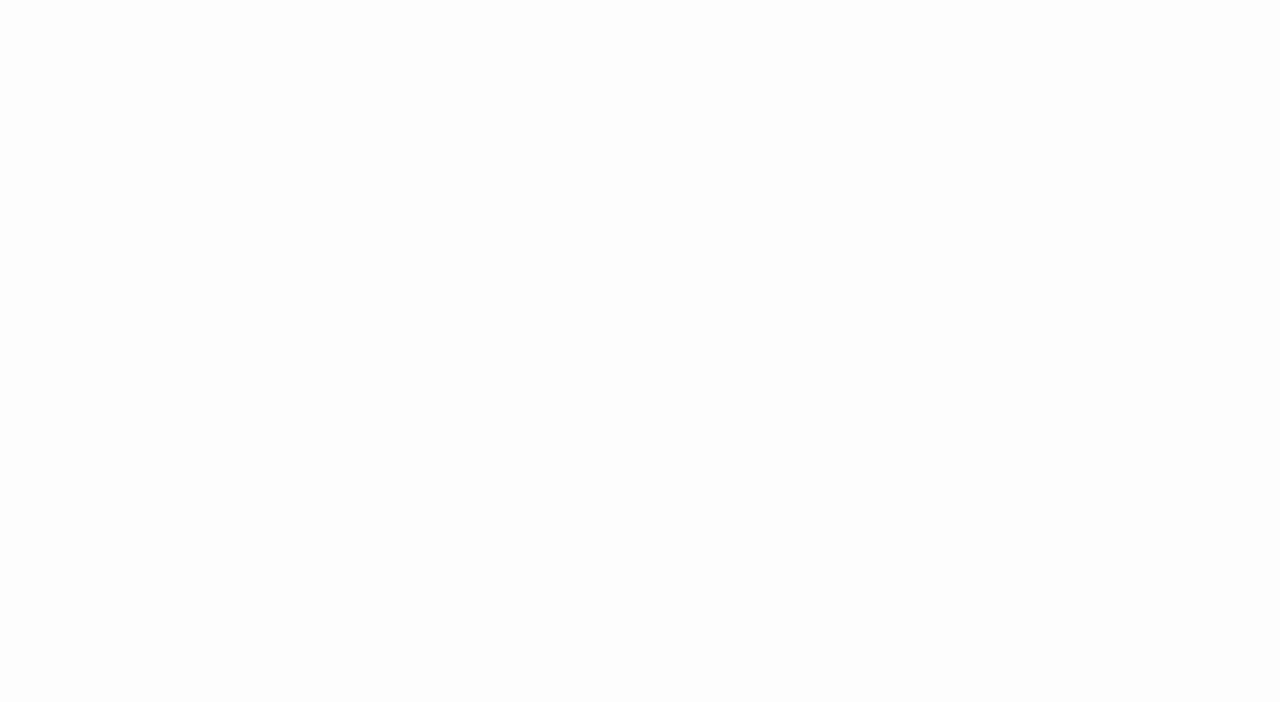
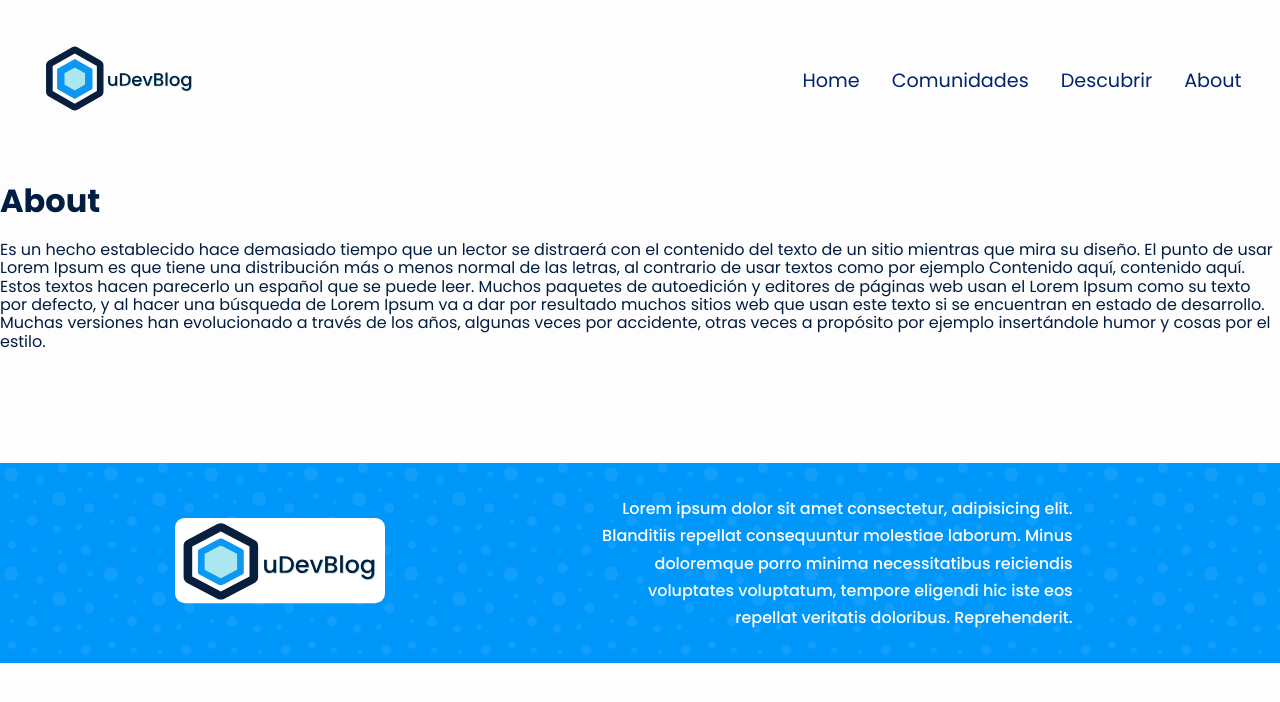
Before and after one commit to mrLuisFer/uDevBlog, a React (Create React App) app: page /About in a window 1280 px wide. Shown: the top 702 px of the page. Built offline with nearby package versions, Linux system fonts and the light colour scheme.

Commit message:
Agregué About a las rutas

```diff
--- a/src/App.jsx
+++ b/src/App.jsx
@@ -3,6 +3,7 @@ import {BrowserRouter as Router, Switch, Route} from 'react-router-dom';
 // Views
 import WelcomeView from './views/Welcome';
 import HomePage from './views/HomePage';
+import About from './views/About';
 // Components
 import Footer from './components/Footer/Footer';
 import Header from './components/Header/Header';
@@ -33,6 +34,16 @@ function App() {
             </Route>
           )}
 
+          {menu ? (
+            <HeaderMenuMobile handleMenu={handleMenu} menu={menu} />
+          ) : (
+            <Route path='/About'>
+              <Header menu={menu} handleMenu={handleMenu} />
+              <About />
+              <Footer />
+            </Route>
+          )}
+
           {/* Esto redirecciona hacia el articulo que hayan clickeado */}
           <Route path={`/article/:id`}>
             <Article />
--- a/src/components/About/AboutText.jsx
+++ b/src/components/About/AboutText.jsx
@@ -8,7 +8,7 @@ const AboutText = () => {
         <>
             <div className={fadeIn + 'AboutText'}>
                 <h1 className='AboutText__title'>About</h1>
-                <p className="AboutText__p">Es un hecho establecido hace demasiado tiempo que un lector se distraerá con el contenido del texto de un sitio mientras que mira su diseño. El punto de usar Lorem Ipsum es que tiene una distribución más o menos normal de las letras, al contrario de usar textos como por ejemplo "Contenido aquí, contenido aquí". Estos textos hacen parecerlo un español que se puede leer. Muchos paquetes de autoedición y editores de páginas web usan el Lorem Ipsum como su texto por defecto, y al hacer una búsqueda de "Lorem Ipsum" va a dar por resultado muchos sitios web que usan este texto si se encuentran en estado de desarrollo. Muchas versiones han evolucionado a través de los años, algunas veces por accidente, otras veces a propósito (por ejemplo insertándole humor y cosas por el estilo).</p>
+                <p className="AboutText__p">Es un hecho establecido hace demasiado tiempo que un lector se distraerá con el contenido del texto de un sitio mientras que mira su diseño. El punto de usar Lorem Ipsum es que tiene una distribución más o menos normal de las letras, al contrario de usar textos como por ejemplo Contenido aquí, contenido aquí. Estos textos hacen parecerlo un español que se puede leer. Muchos paquetes de autoedición y editores de páginas web usan el Lorem Ipsum como su texto por defecto, y al hacer una búsqueda de Lorem Ipsum va a dar por resultado muchos sitios web que usan este texto si se encuentran en estado de desarrollo. Muchas versiones han evolucionado a través de los años, algunas veces por accidente, otras veces a propósito por ejemplo insertándole humor y cosas por el estilo.</p>
             </div>
         </>
     )
--- a/src/components/HeaderDesktop/HeaderDesktop.jsx
+++ b/src/components/HeaderDesktop/HeaderDesktop.jsx
@@ -12,7 +12,7 @@ export default function HeaderDesktop() {
       <a href='/home' className='HeaderDesktop__link'>
         Descubrir
       </a>
-      <a href='/home' className='HeaderDesktop__link'>
+      <a href='/About' className='HeaderDesktop__link'>
         About
       </a>
     </div>
--- a/src/components/HeaderMenuMobile/HeaderMenuMobile.jsx
+++ b/src/components/HeaderMenuMobile/HeaderMenuMobile.jsx
@@ -27,7 +27,7 @@ export default function HeaderMenuMobile({handleMenu, menu}) {
         </Link>
       </p>
       <p className='HeaderMenuMobile__anchor'>
-        <Link to='/home' onClick={handleMenu}>
+        <Link to='/About' onClick={handleMenu}>
           About
         </Link>
       </p>
```
Also changed, not shown: 1 other file (tests, documents, lock files or other folders).
